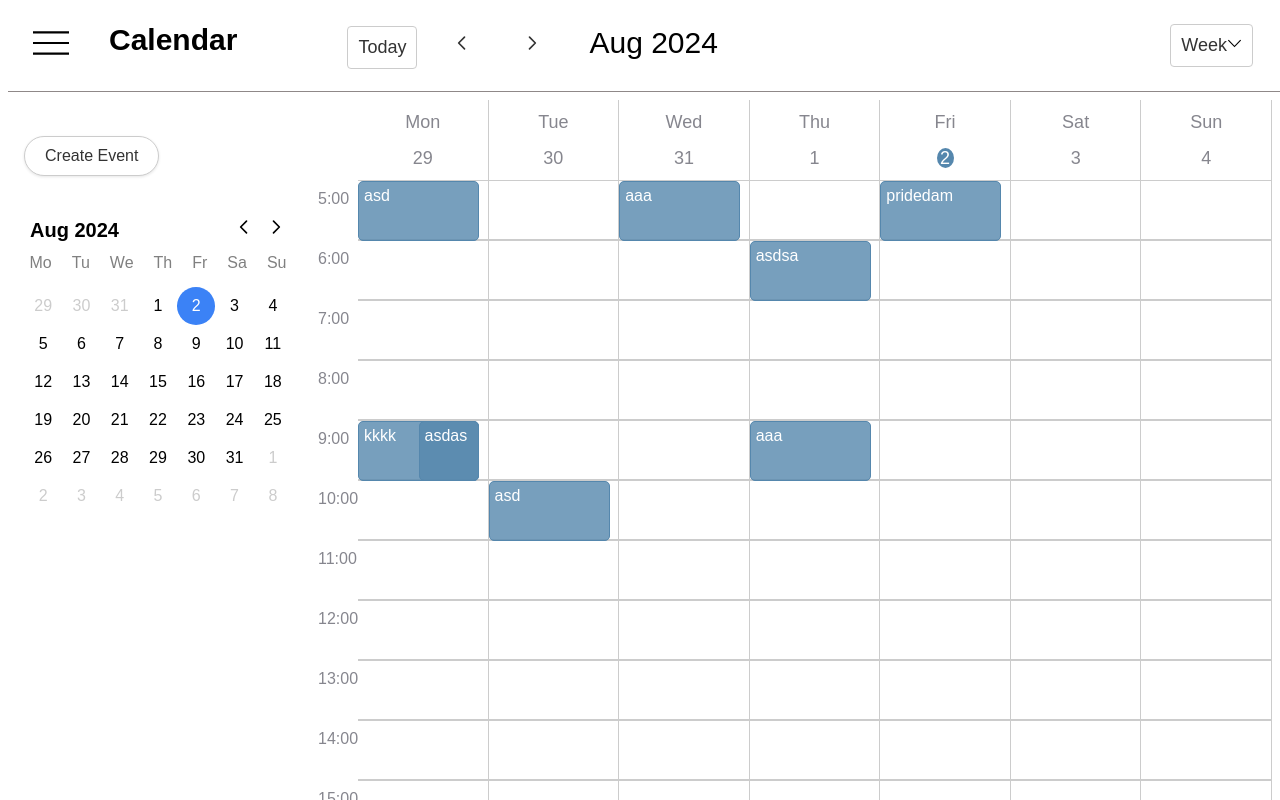
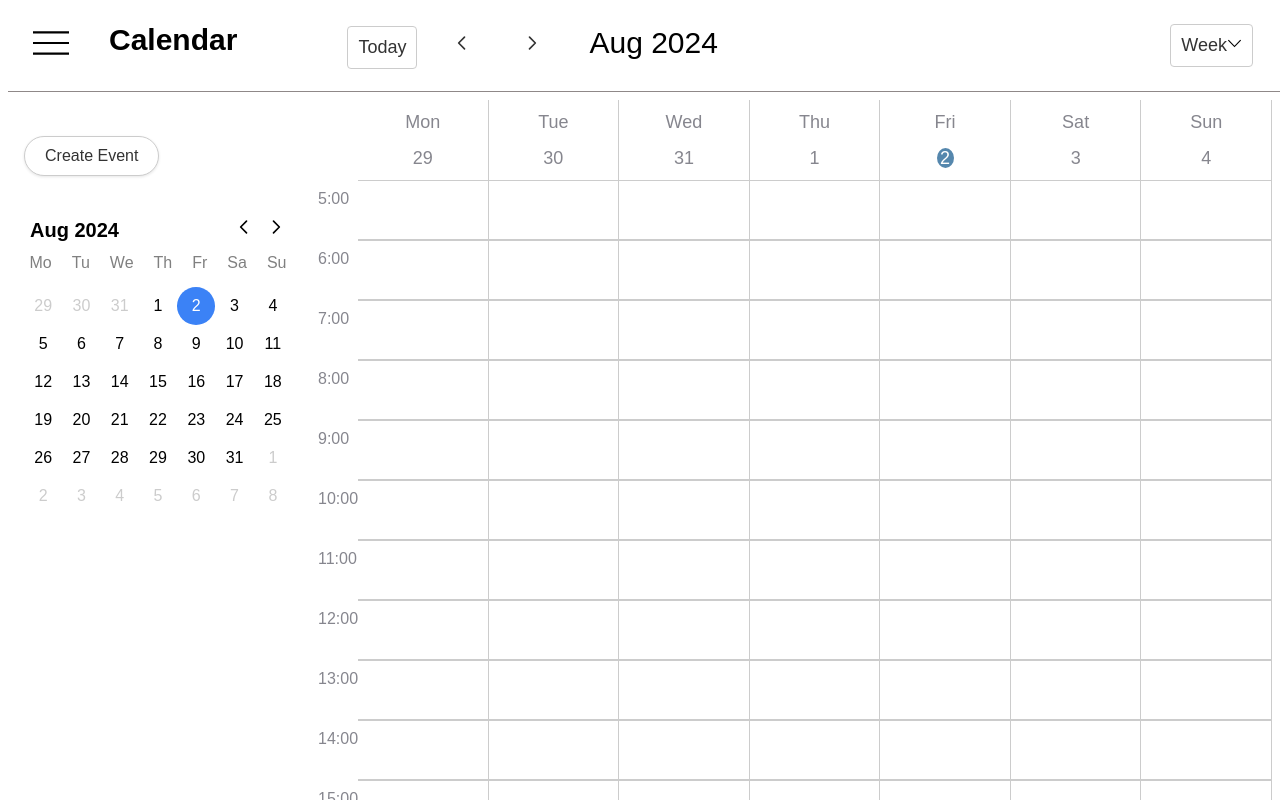
Before and after one commit to RokasMesk/Google_Calendar_REACT_TS, a React (Create React App) app: page / in a window 1280 px wide. Shown: the top 800 px of the page. Built offline with nearby package versions, Linux system fonts and the light colour scheme; data requests are answered from the project's data file.

Commit message:
performance fixes

```diff
--- a/db.json
+++ b/db.json
@@ -1,123 +1,3 @@
 {
-  "events": [
-    {
-      "id": "1722353682946-6276",
-      "eventTitle": "aaa",
-      "startDateTime": "2024-07-31T05:00:00.000Z",
-      "endDateTime": "2024-07-31T06:00:00.000Z",
-      "description": "aa"
-    },
-    {
-      "id": "1722353688463-9508",
-      "eventTitle": "asdsa",
-      "startDateTime": "2024-08-01T06:00:00.000Z",
-      "endDateTime": "2024-08-01T07:00:00.000Z",
-      "description": "asdsa"
-    },
-    {
-      "id": "1722353750899-6752",
-      "eventTitle": "kita",
-      "startDateTime": "2024-08-07T06:00:00.000Z",
-      "endDateTime": "2024-08-07T07:00:00.000Z",
-      "description": ""
-    },
-    {
-      "id": "1722353860037-2236",
-      "eventTitle": "kkkk",
-      "startDateTime": "2024-07-29T09:00:00.000Z",
-      "endDateTime": "2024-07-29T10:00:00.000Z",
-      "description": "qqq"
-    },
-    {
-      "id": "1722354328854-2262",
-      "eventTitle": "asdas",
-      "startDateTime": "2024-07-29T09:00:00.000Z",
-      "endDateTime": "2024-07-29T10:00:00.000Z",
-      "description": ""
-    },
-    {
-      "id": "1722368174073-3492",
-      "eventTitle": "sdf",
-      "startDateTime": "2024-08-06T06:00:00.000Z",
-      "endDateTime": "2024-08-06T07:00:00.000Z",
-      "description": "sdf"
-    },
-    {
-      "id": "1722368183886-4459",
-      "eventTitle": "kitas",
-      "startDateTime": "2024-08-07T06:10:00.000Z",
-      "endDateTime": "2024-08-07T08:00:00.000Z",
-      "description": "asd"
-    },
-    {
-      "id": "1722368405238-1406",
-      "eventTitle": "asd",
-      "startDateTime": "2024-07-30T10:00:00.000Z",
-      "endDateTime": "2024-07-30T11:00:00.000Z",
-      "description": "asd"
-    },
-    {
-      "id": "1722368588038-647",
-      "eventTitle": "asd",
-      "startDateTime": "2024-07-29T05:00:00.000Z",
-      "endDateTime": "2024-07-29T06:00:00.000Z",
-      "description": "asd"
-    },
-    {
-      "id": "1722397430369-6597",
-      "eventTitle": "aaa",
-      "startDateTime": "2024-08-01T09:00:00.000Z",
-      "endDateTime": "2024-08-01T10:00:00.000Z",
-      "description": "aaaaa"
-    },
-    {
-      "id": "1722397473517-3795",
-      "eventTitle": "pridedam",
-      "startDateTime": "2024-08-02T05:00:00.000Z",
-      "endDateTime": "2024-08-02T06:00:00.000Z",
-      "description": ""
-    },
-    {
-      "id": "1722397482730-1984",
-      "eventTitle": "kitkas",
-      "startDateTime": "2024-08-11T09:00:00.000Z",
-      "endDateTime": "2024-08-11T10:00:00.000Z",
-      "description": ""
-    },
-    {
-      "id": "1722397489204-2067",
-      "eventTitle": "dar kazkas",
-      "startDateTime": "2024-08-12T05:00:00.000Z",
-      "endDateTime": "2024-08-12T06:00:00.000Z",
-      "description": ""
-    },
-    {
-      "id": "1722397496959-7168",
-      "eventTitle": "op",
-      "startDateTime": "2024-08-15T10:00:00.000Z",
-      "endDateTime": "2024-08-15T11:00:00.000Z",
-      "description": "m"
-    },
-    {
-      "id": "1722397641923-7619",
-      "eventTitle": "a",
-      "startDateTime": "2024-08-15T07:00:00.000Z",
-      "endDateTime": "2024-08-15T08:00:00.000Z",
-      "description": "a"
-    },
-    {
-      "id": "1722397648222-1262",
-      "eventTitle": "opaaaaa",
-      "startDateTime": "2024-07-30T03:00:00.000Z",
-      "endDateTime": "2024-07-30T04:00:00.000Z",
-      "description": ""
-    },
-    {
-      "id": "1722397654590-8781",
-      "eventTitle": "q",
-      "startDateTime": "2024-07-30T03:20:00.000Z",
-      "endDateTime": "2024-07-30T04:00:00.000Z",
-      "description": ""
-    }
-  ]
+  "events": []
 }
--- a/src/WeekCalendar/CalendarCells.tsx
+++ b/src/WeekCalendar/CalendarCells.tsx
@@ -1,7 +1,7 @@
 import styles from './weekCalendar.module.css';
 import { DAYS_IN_WEEK, CELLS_IN_COLUMN } from '../constants';
-import { createArray, getEventsForCell } from '../utils';
-import { getCellDateForWeekCalendar } from '../dateUtils';
+import { createArray, getEventsForCells } from '../utils';
+import { formatKeyForCellsEvents, getCellDateForWeekCalendar } from '../dateUtils';
 import { Event } from '../types';
 import Cell from './Cell';
 
@@ -19,14 +19,14 @@ const CalendarCells = ({
   const handleCellClick = (date: Date) => {
     openModal(date);
   };
-
+  const eventsMap = getEventsForCells(events);
   return (
     <div className={styles.calendarCells}>
       {createArray(DAYS_IN_WEEK * CELLS_IN_COLUMN).map((_, i) => {
         const cellDate = getCellDateForWeekCalendar(calendarDate, i);
-        const key = `${calendarDate.getDate()}-${calendarDate.getHours() + i}`;
+        const key = formatKeyForCellsEvents(cellDate);
 
-        const eventsForCell = getEventsForCell(cellDate, events);
+        const eventsForCell = eventsMap.get(key) ?? []
 
         return (
           <Cell
--- a/src/WeekCalendar/Cell.tsx
+++ b/src/WeekCalendar/Cell.tsx
@@ -26,7 +26,7 @@ const Cell = ({ cellDate, onCellClick, events }: CellProps) => {
         height: cellRef.current.offsetHeight,
       });
     }
-  }, [events, cellDate]);
+  }, []);
 
   const { width: cellWidth, height: cellHeight } = cellDimensions;
 
@@ -36,7 +36,7 @@ const Cell = ({ cellDate, onCellClick, events }: CellProps) => {
       onClick={() => onCellClick(cellDate)}
       ref={cellRef}
     >
-      {events?.map((event, overlappingEventsCount) => {
+      {events.map((event, overlappingEventsCount) => {
         const duration =
           event.endDateTime.getTime() - event.startDateTime.getTime();
         const eventHeight = getEventHeight(duration, cellHeight);
--- a/src/dateUtils.ts
+++ b/src/dateUtils.ts
@@ -19,6 +19,10 @@ export const addDays = (date: Date, days: number): Date => {
   const result = new Date(date);
   result.setDate(result.getDate() + days);
   return result;
+};
+
+export const formatKeyForCellsEvents = (date: Date) => {
+  return `${date.getFullYear()}-${date.getDate()}-${date.getHours()}`;
 };
 
 export function isToday(date: Date): boolean {
--- a/src/services.ts
+++ b/src/services.ts
@@ -28,14 +28,3 @@ export const getEventsFromServer = async (): Promise<Event[]> => {
     throw error;
   }
 };
-
-export const deleteEventFromStorage = async (event: Event): Promise<void> => {
-  try {
-    const response = await fetch(`${API_URL}/${event.id}`, {
-      method: 'DELETE',
-    });
-  } catch (error) {
-    console.error('Error deleting event:', error);
-    throw error;
-  }
-};
--- a/src/utils.ts
+++ b/src/utils.ts
@@ -1,4 +1,10 @@
-import { getEndOfWeek, getStartOfWeek,dateIsInRange, formatYearMonthDayForKey} from './dateUtils';
+import {
+  getEndOfWeek,
+  getStartOfWeek,
+  dateIsInRange,
+  formatYearMonthDayForKey,
+  formatKeyForCellsEvents,
+} from './dateUtils';
 import { Event } from './types';
 import { MILLISECONDS_IN_HOUR } from './constants';
 export const createArray = (length: number) => {
@@ -9,12 +15,10 @@ export function generateSimpleID(): string {
   return `${Date.now()}-${Math.floor(Math.random() * 10000)}`;
 }
 
-
 export function getEventsByWeek(events: Event[]): { [key: string]: Event[] } {
   const groupedEvents: { [key: string]: Event[] } = {};
 
   events.forEach((event) => {
-
     const startOfWeekDate = getStartOfWeek(event.startDateTime);
     const endOfWeekDate = getEndOfWeek(event.startDateTime);
     const weekKey = formatYearMonthDayForKey(startOfWeekDate);
@@ -31,14 +35,16 @@ export function getEventsByWeek(events: Event[]): { [key: string]: Event[] } {
   return groupedEvents;
 }
 
-export function getEventsForCell(cellDate: Date, events: Event[]): Event[] {
-  return events?.filter((event) => {
-
-    const doesEventBelongToCurrentCell =
-      event.startDateTime.getDate() === cellDate.getDate() &&
-      event.startDateTime.getHours() === cellDate.getHours();
-    return doesEventBelongToCurrentCell;
+export function getEventsForCells(events: Event[]): Map<string, Event[]> {
+  const eventsMap = new Map();
+  events?.forEach((event) => {
+    const key = formatKeyForCellsEvents(event.startDateTime);
+    if (!eventsMap.has(key)) {
+      eventsMap.set(key, []);
+    }
+    eventsMap.get(key).push(event);
   });
+  return eventsMap;
 }
 export const getEventHeight = (duration: number, cellHeight: number) => {
   return (duration / MILLISECONDS_IN_HOUR) * (cellHeight ?? 0);
@@ -59,5 +65,5 @@ export const getMarginLeft = (
   cellWidth: number,
   overlappingEventsCount: number
 ) => {
-  return (cellWidth / (overlappingEventsCount)) * overlappingEventsCount;
+  return (cellWidth / overlappingEventsCount) * overlappingEventsCount;
 };
```
